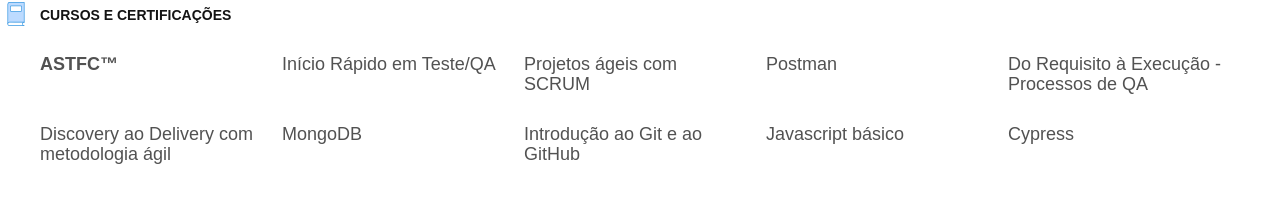
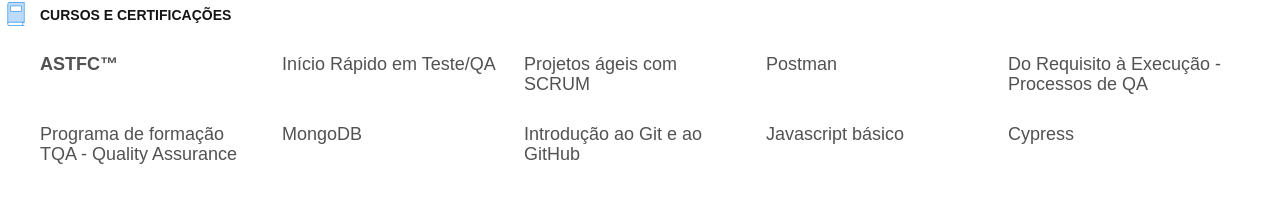
Before and after one commit to linconvinicius/Portfolio, a plain HTML site: page index.html in a window 1280 px wide. Shown: the part 1995-2210 px from the top of the page. Drawn offline with Linux system fonts and the light colour scheme.

Commit message:
update courses

```diff
--- a/index.html
+++ b/index.html
@@ -121,7 +121,7 @@
                             <li>Projetos ágeis com SCRUM</li>
                             <li>Postman</li>
                             <li>Do Requisito à Execução - Processos de QA</li>
-                            <li>Discovery ao Delivery com metodologia ágil</li>
+                            <li>Programa de formação TQA - Quality Assurance</li>
                             <li>MongoDB</li>
                             <li>Introdução ao Git e ao GitHub</li>
                             <li>Javascript básico</li>
```
